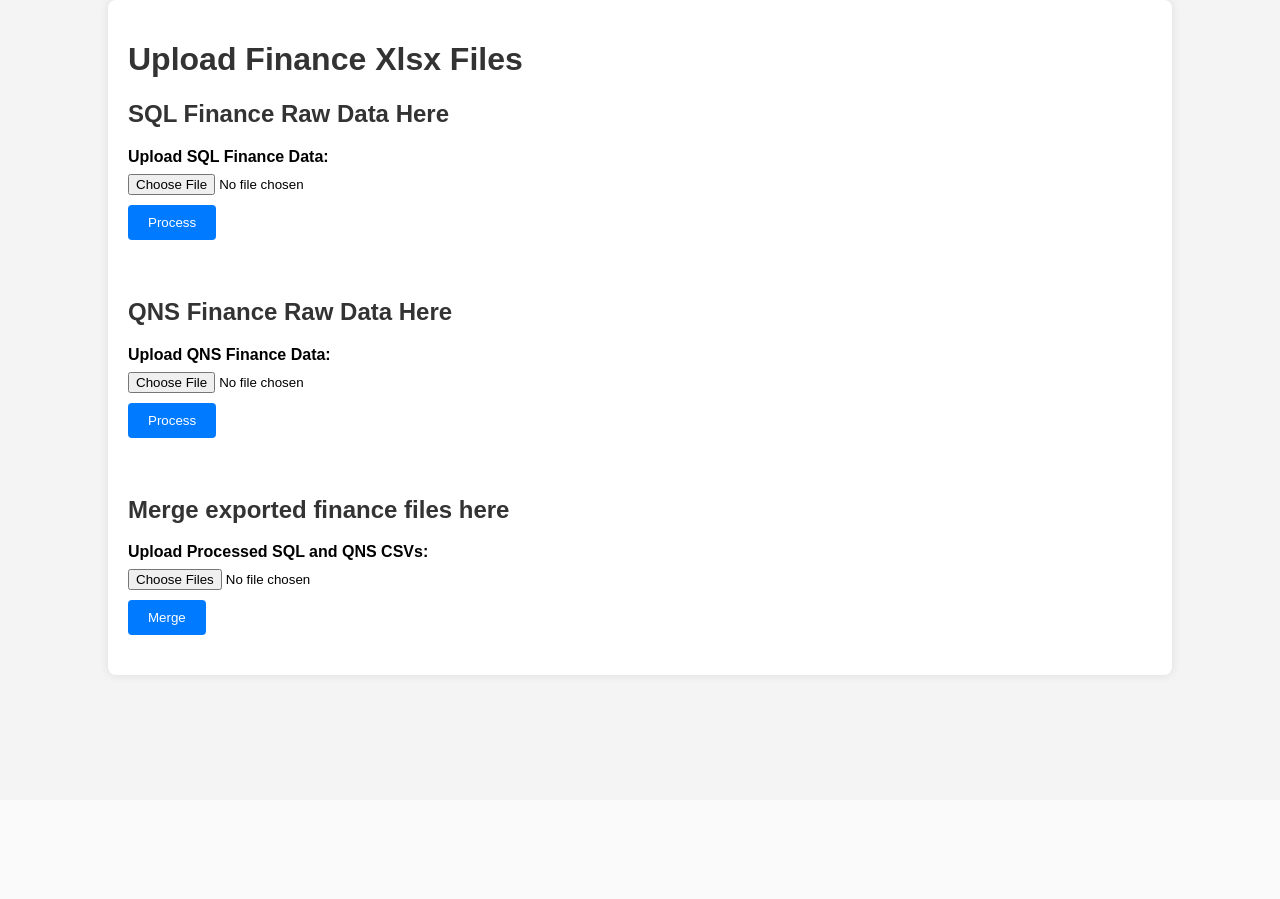
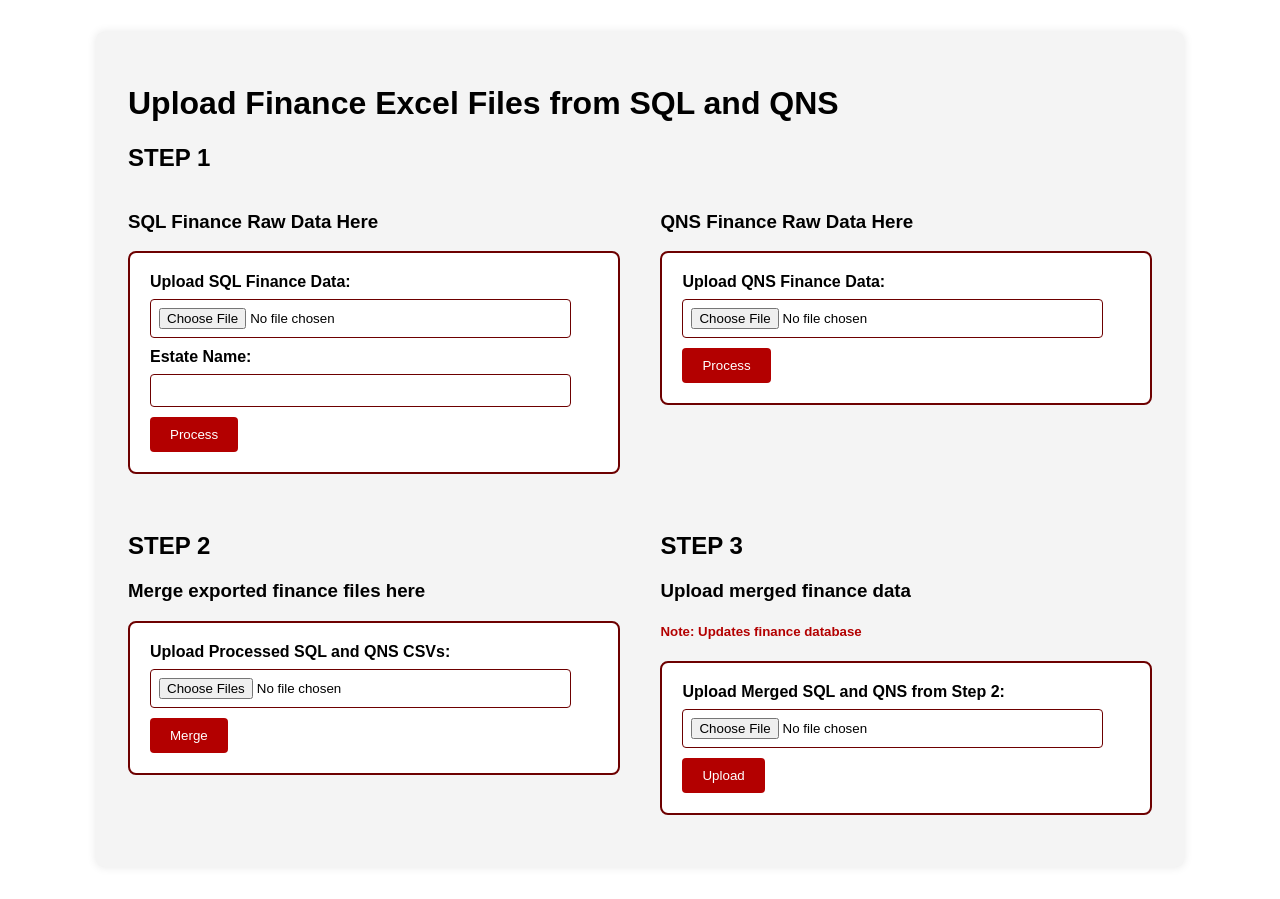
Before and after one commit to jackjk521/ap-finance-data-processor, a Flask app: page / in a window 1280 px wide. Before the commit the page ends 678 px from the top, so only its background shows below. Run offline with Flask 3, Linux system fonts and the light colour scheme.

Commit message:
updated the UI and resolved estate name field

```diff
--- a/app.py
+++ b/app.py
@@ -1,6 +1,7 @@
 from flask import Flask, render_template, request, redirect, send_file
 import pandas as pd
 from io import BytesIO
+import re
 
 app = Flask(__name__)
 
@@ -17,6 +18,7 @@ def upload_single_sql():
         return redirect('/')
 
     file = request.files['file']
+    estate_name = request.form['estate_name'].upper()
 
     if file.filename == '':
         return redirect('/')
@@ -74,6 +76,7 @@ def upload_single_sql():
 
         # FORMATTING
         formatted_df = pd.DataFrame({
+            'estate_name': estate_name,
             'account_code': tempDF['CodeName'],
             'posted_date': tempDF['Post Date'],
             'ref_num_1': tempDF['Ref 1'],
@@ -107,16 +110,24 @@ def upload_single_qns():
     # Read and process CSV using Pandas
     if file:
         # Load the data from the Excel file
-        rawFinanceDF = pd.read_excel(file, skiprows=4, engine="openpyxl")  # Use header=None if there is no header row
+        rawFinanceDF = pd.read_excel(file, engine="openpyxl")  # Use header=None if there is no header row
         # print(rawFinanceDF.columns.toList())
         # print(rawFinanceDF.dtypes)
-        # print(rawFinanceDF)
 
-        # NaN Value to NOT DATE
-        rawFinanceDF.iloc[:, 0] = rawFinanceDF.iloc[:, 0].fillna('NOT DATE')
+        # Extract the property name from the cell containing "Property"
+        property_row = rawFinanceDF[rawFinanceDF.iloc[:, 0].str.contains("Property", na=False)]
+        property_name = property_row.iloc[0, 0].split(":")[1].strip() if not property_row.empty else "Unknown"
+        # print(property_name)
 
         # Initialize a temp dataframe for data manipulation
-        tempDF = rawFinanceDF
+        offset_rawFinanceDF = pd.read_excel(file, skiprows=4, engine="openpyxl")
+        # NaN Value to NOT DATE
+        offset_rawFinanceDF.iloc[:, 0] = offset_rawFinanceDF.iloc[:, 0].fillna('NOT DATE')
+
+        tempDF = offset_rawFinanceDF # Start from the 4th row (index 3) and reset the index
+        # print(tempDF.columns)
+
+
         tempDF['CodeName'] = None
         current_string = None
 
@@ -151,6 +162,7 @@ def upload_single_qns():
         # FORMATTING
 
         formatted_df = pd.DataFrame({
+            'estate_name': property_name,
             'account_code': tempDF['CodeName'],
             'ref_num_1': tempDF['Reference'],
             'ref_num_2': tempDF['Offset Reference'],
@@ -161,6 +173,7 @@ def upload_single_qns():
             'local_balance': tempDF['Balance'],
             'remarks': tempDF['Remarks']
         })
+
 
         # EXPORT FORMATTED DF
         output = BytesIO()  # Create an in-memory buffer
--- a/templates/index.html
+++ b/templates/index.html
@@ -1,32 +1,51 @@
 <!DOCTYPE html>
 <html lang="en">
   <head>
-    <meta charset="UTF-8">
-    <meta name="viewport" content="width=device-width, initial-scale=1.0">
+    <meta charset="UTF-8" />
+    <meta name="viewport" content="width=device-width, initial-scale=1.0" />
     <title>CSV Upload App</title>
     <style>
       body {
         font-family: Arial, sans-serif;
-            background-color: #f4f4f4;
+        background-color: #fff;
         margin: 0;
         padding: 0;
+        color: #000000;
       }
 
       .container {
         width: 80%;
-            margin: 0 auto;
-            padding: 20px;
-            background-color: #fff;
+        margin: 2rem auto;
+        padding: 2rem;
+        background-color: #f4f4f4;
         box-shadow: 0 0 10px rgba(0, 0, 0, 0.1);
         border-radius: 8px;
       }
 
-        h1, h2 {
-            color: #333;
+      /* h1,
+      h2 {
+        color: #b30000;
+      }
+
+      h3 {
+        color: #000000;
+      } */
+
+      .form-container {
+        display: flex;
+        justify-content: space-between;
+      }
+
+      .column {
+        width: 48%;
       }
 
       form {
         margin-bottom: 20px;
+        padding: 20px;
+        background-color: #fff;
+        border: 2px solid #6d0000;
+        border-radius: 8px;
       }
 
       label {
@@ -35,13 +54,18 @@
         font-weight: bold;
       }
 
-        input[type="file"] {
+      input[type="file"],
+      input[type="input"] {
         display: block;
         margin-bottom: 10px;
+        padding: 8px;
+        border: 1px solid #6d0000;
+        border-radius: 4px;
+        width: 90%;
       }
 
       button {
-            background-color: #007BFF;
+        background-color: #b30000;
         color: white;
         border: none;
         padding: 10px 20px;
@@ -50,41 +74,83 @@
       }
 
       button:hover {
-            background-color: #0056b3;
+        background-color: #800000;
+      }
+
+      .warning-text {
+        color: #b30000;
       }
     </style>
   </head>
   <body>
     <div class="container">
-        <h1>Upload Finance Xlsx Files</h1>
+      <h1>Upload Finance Excel Files from SQL and QNS</h1>
 
-        <h2>SQL Finance Raw Data Here</h2>
+      <h2>STEP 1</h2>
+      <div class="form-container">
+        <div class="column">
+          <h3>SQL Finance Raw Data Here</h3>
           <!-- Single CSV upload form -->
-        <form action="/upload_single_sql" method="POST" enctype="multipart/form-data">
+          <form
+            action="/upload_single_sql"
+            method="POST"
+            enctype="multipart/form-data">
             <label for="file">Upload SQL Finance Data:</label>
-            <input type="file" name="file" accept=".xlsx">
+            <input type="file" name="file" accept=".xlsx" />
+            <label for="estate_name">Estate Name:</label>
+            <input type="input" name="estate_name" />
             <button type="submit">Process</button>
           </form>
+        </div>
 
-        <br>
-
-        <h2>QNS Finance Raw Data Here</h2>
+        <div class="column">
+          <h3>QNS Finance Raw Data Here</h3>
           <!-- Single CSV upload form -->
-        <form action="/upload_single_qns" method="POST" enctype="multipart/form-data">
+          <form
+            action="/upload_single_qns"
+            method="POST"
+            enctype="multipart/form-data">
             <label for="file">Upload QNS Finance Data:</label>
-            <input type="file" name="file" accept=".xlsx">
+            <input type="file" name="file" accept=".xlsx" />
             <button type="submit">Process</button>
           </form>
+        </div>
+      </div>
 
-        <br>
+      <br />
 
-        <h2>Merge exported finance files here</h2>
+      <div class="form-container">
+        <div class="column">
+          <h2>STEP 2</h2>
+
+          <h3>Merge exported finance files here</h3>
+
           <!-- Multiple CSV upload form -->
-        <form action="/upload_multiple_merge" method="POST" enctype="multipart/form-data">
+          <form
+            action="/upload_multiple_merge"
+            method="POST"
+            enctype="multipart/form-data">
             <label for="files">Upload Processed SQL and QNS CSVs:</label>
-            <input type="file" name="files" accept=".csv" multiple>
+            <input type="file" name="files" accept=".csv" multiple />
             <button type="submit">Merge</button>
           </form>
         </div>
+
+        <div class="column">
+          <h2>STEP 3</h2>
+
+          <h3>Upload merged finance data</h3>
+          <h5 class="warning-text">Note: Updates finance database</h5>
+
+          <form action="/update_db" method="POST" enctype="multipart/form-data">
+            <label for="merged_files"
+              >Upload Merged SQL and QNS from Step 2:</label
+            >
+            <input type="file" name="merged_files" accept=".csv" />
+            <button type="submit">Upload</button>
+          </form>
+        </div>
+      </div>
+    </div>
   </body>
 </html>
```
Lines whose indentation alone changed are shown as unchanged.
